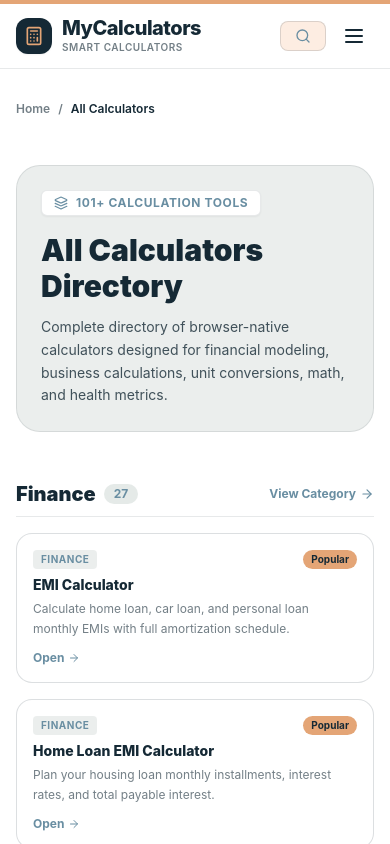
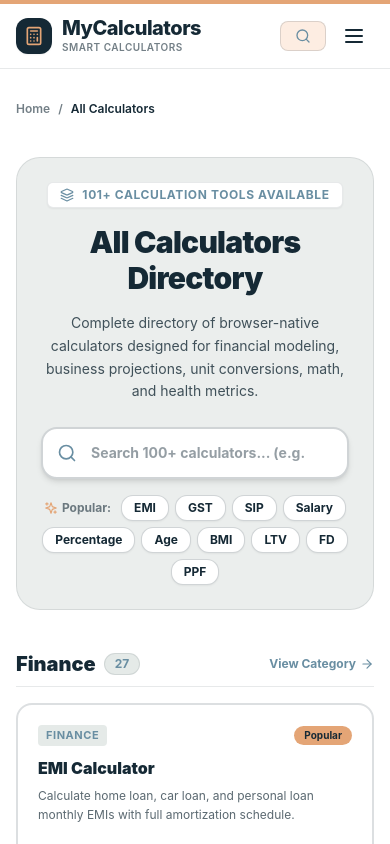
Before and after one commit to mantupatra23-pixel/mycalculator, a Next.js app: page /calculators in a window 390 px wide. Shown: the top 844 px of the page. Built offline with nearby package versions, Linux system fonts and the light colour scheme.

Commit message:
Restore search bar and solid themed buttons on All Calculators Directory page

```diff
--- a/app/calculators/page.tsx
+++ b/app/calculators/page.tsx
@@ -2,7 +2,8 @@
 import Link from "next/link";
 import { Metadata } from "next";
 import { CALCULATORS, CATEGORIES_META, CalculatorCategory } from "@/lib/registry";
-import { ArrowRight, Search, Layers } from "lucide-react";
+import { HeroSearch } from "@/components/HeroSearch";
+import { ArrowRight, Layers, BookOpen } from "lucide-react";
 
 export const metadata: Metadata = {
   title: "All Calculators Directory - 100+ Free Online Tools | MyCalculators",
@@ -26,7 +27,7 @@
   const categoriesList = Object.keys(CATEGORIES_META) as CalculatorCategory[];
 
   return (
-    <main className="max-w-6xl mx-auto px-4 sm:px-6 py-8 space-y-12">
+    <main className="max-w-6xl mx-auto px-4 sm:px-6 py-8 space-y-10">
       {/* Breadcrumb */}
       <div className="flex items-center gap-2 text-xs font-semibold text-navy/60">
         <Link href="/" className="hover:text-navy">Home</Link>
@@ -34,21 +35,26 @@
         <span className="text-navy">All Calculators</span>
       </div>
 
-      {/* Header */}
-      <div className="bg-sage/40 rounded-3xl p-6 sm:p-10 border border-navy/10">
-        <div className="inline-flex items-center gap-2 text-xs font-bold uppercase tracking-wider text-steel bg-white px-3 py-1 rounded-md border border-navy/10 mb-4 shadow-sm">
-          <Layers className="w-3.5 h-3.5" /> {totalCount}+ Calculation Tools
+      {/* Header Banner with Integrated Live Search */}
+      <div className="bg-sage/40 rounded-3xl p-6 sm:p-10 border border-navy/10 text-center space-y-4">
+        <div className="inline-flex items-center gap-2 text-xs font-bold uppercase tracking-wider text-steel bg-white px-3 py-1 rounded-md border border-navy/10 shadow-sm">
+          <Layers className="w-3.5 h-3.5" /> {totalCount}+ Calculation Tools Available
         </div>
-        <h1 className="text-3xl sm:text-4xl font-black text-navy mb-3">
+        <h1 className="text-3xl sm:text-4xl font-black text-navy tracking-tight">
           All Calculators Directory
         </h1>
-        <p className="text-navy/80 text-sm sm:text-base max-w-2xl leading-relaxed">
-          Complete directory of browser-native calculators designed for financial modeling, business calculations, unit conversions, math, and health metrics.
+        <p className="text-navy/80 text-sm sm:text-base max-w-2xl mx-auto leading-relaxed">
+          Complete directory of browser-native calculators designed for financial modeling, business projections, unit conversions, math, and health metrics.
         </p>
+
+        {/* Live Search Bar with Instant Suggestions */}
+        <div className="pt-2">
+          <HeroSearch />
+        </div>
       </div>
 
-      {/* Category Sections */}
-      <div className="space-y-10">
+      {/* Category Wise Grid Sections */}
+      <div className="space-y-12">
         {categoriesList.map((catKey) => {
           const catMeta = CATEGORIES_META[catKey];
           const calcsInCat = CALCULATORS.filter((c) => c.category === catKey);
@@ -57,8 +63,8 @@
             <section key={catKey} className="space-y-4">
               <div className="flex items-center justify-between pb-2 border-b border-navy/10">
                 <div className="flex items-center gap-2">
-                  <h2 className="text-xl font-black text-navy">{catMeta.name}</h2>
-                  <span className="text-xs font-bold text-steel bg-sage/50 px-2.5 py-0.5 rounded-full">
+                  <h2 className="text-xl sm:text-2xl font-black text-navy">{catMeta.name}</h2>
+                  <span className="text-xs font-bold text-steel bg-sage/50 px-2.5 py-0.5 rounded-full border border-navy/10">
                     {calcsInCat.length}
                   </span>
                 </div>
@@ -70,41 +76,56 @@
                 </Link>
               </div>
 
+              {/* Cards with Solid Themed Action Buttons & Border Highlights */}
               <div className="grid grid-cols-1 sm:grid-cols-2 lg:grid-cols-3 gap-4">
                 {calcsInCat.map((calc) => (
-                  <Link
+                  <div
                     key={calc.id}
-                    href={`/calculators/${calc.slug}`}
-                    className="bg-white border border-navy/15 rounded-2xl p-4 hover:border-steel hover:shadow-md transition-all group flex flex-col justify-between"
+                    className="bg-white border-2 border-navy/15 rounded-2xl p-5 hover:border-steel hover:shadow-md transition-all flex flex-col justify-between group"
                   >
                     <div>
-                      <div className="flex items-center justify-between mb-1.5">
-                        <span className="text-[10px] font-bold uppercase tracking-wider text-steel bg-sage/40 px-2 py-0.5 rounded">
+                      <div className="flex items-center justify-between mb-2.5">
+                        <span className="text-[11px] font-bold uppercase tracking-wider text-steel bg-sage/50 px-2 py-0.5 rounded">
                           {catMeta.name}
                         </span>
                         {calc.popular && (
-                          <span className="text-[10px] font-bold text-navy bg-sand px-2 py-0.5 rounded-full">
+                          <span className="text-[10px] font-bold text-navy bg-sand px-2.5 py-0.5 rounded-full shadow-xs">
                             Popular
                           </span>
                         )}
                       </div>
-                      <h3 className="font-extrabold text-sm sm:text-base text-navy group-hover:text-steel transition-colors mb-1">
+                      <h3 className="font-black text-base sm:text-lg text-navy group-hover:text-steel transition-colors mb-1.5">
                         {calc.name}
                       </h3>
-                      <p className="text-xs text-navy/60 line-clamp-2 leading-relaxed mb-3">
+                      <p className="text-xs text-navy/70 line-clamp-2 leading-relaxed mb-5">
                         {calc.description}
                       </p>
                     </div>
-                    <div className="text-xs font-bold text-steel flex items-center gap-1 group-hover:translate-x-1 transition-transform">
-                      Open <ArrowRight className="w-3 h-3" />
-                    </div>
-                  </Link>
+
+                    {/* Solid Colored Action Button */}
+                    <Link
+                      href={`/calculators/${calc.slug}`}
+                      className="w-full bg-steel hover:bg-steel/90 text-white font-bold py-2.5 px-4 rounded-xl flex items-center justify-center gap-1.5 text-xs transition-colors shadow-sm"
+                    >
+                      Open Calculator <ArrowRight className="w-3.5 h-3.5" />
+                    </Link>
+                  </div>
                 ))}
               </div>
             </section>
           );
         })}
       </div>
+
+      {/* Methodology Section */}
+      <section className="bg-cream/50 border border-sand/40 rounded-2xl p-6 text-navy/80 text-xs leading-relaxed">
+        <h3 className="font-bold text-navy text-sm mb-2 flex items-center gap-2">
+          <BookOpen className="w-4 h-4 text-sand" /> Standard Calculation Methodology
+        </h3>
+        <p>
+          Calculations on MyCalculators execute deterministically in your browser using verified mathematical, statutory, and statistical algorithms. Results are estimates for educational and planning purposes.
+        </p>
+      </section>
     </main>
   );
 }
```
